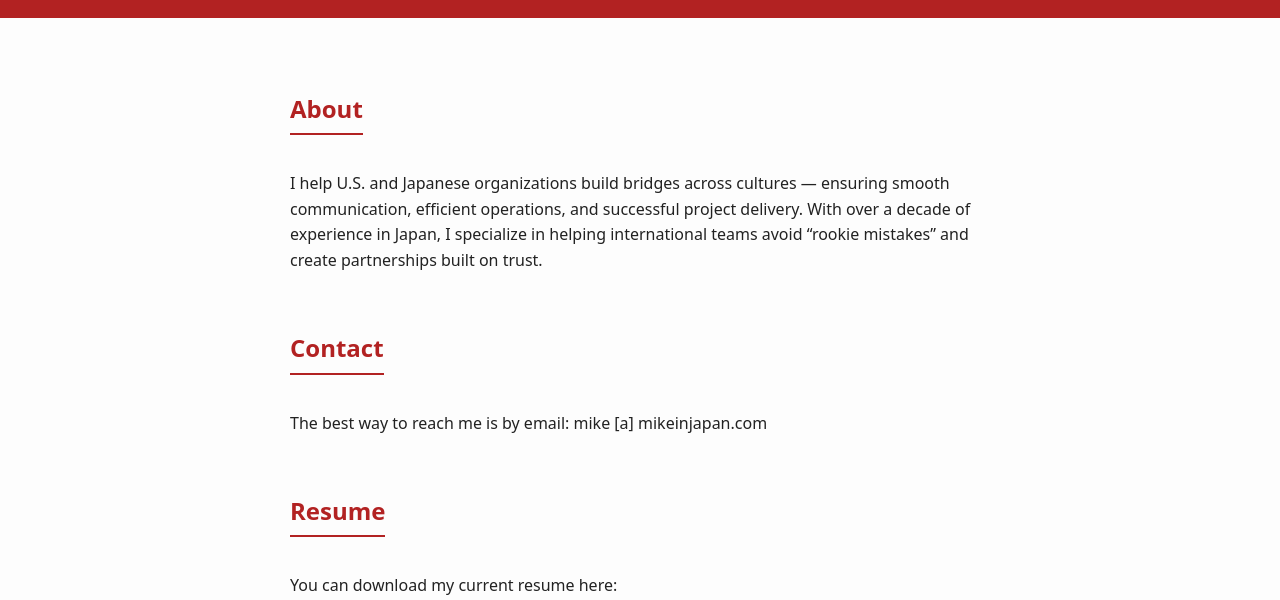
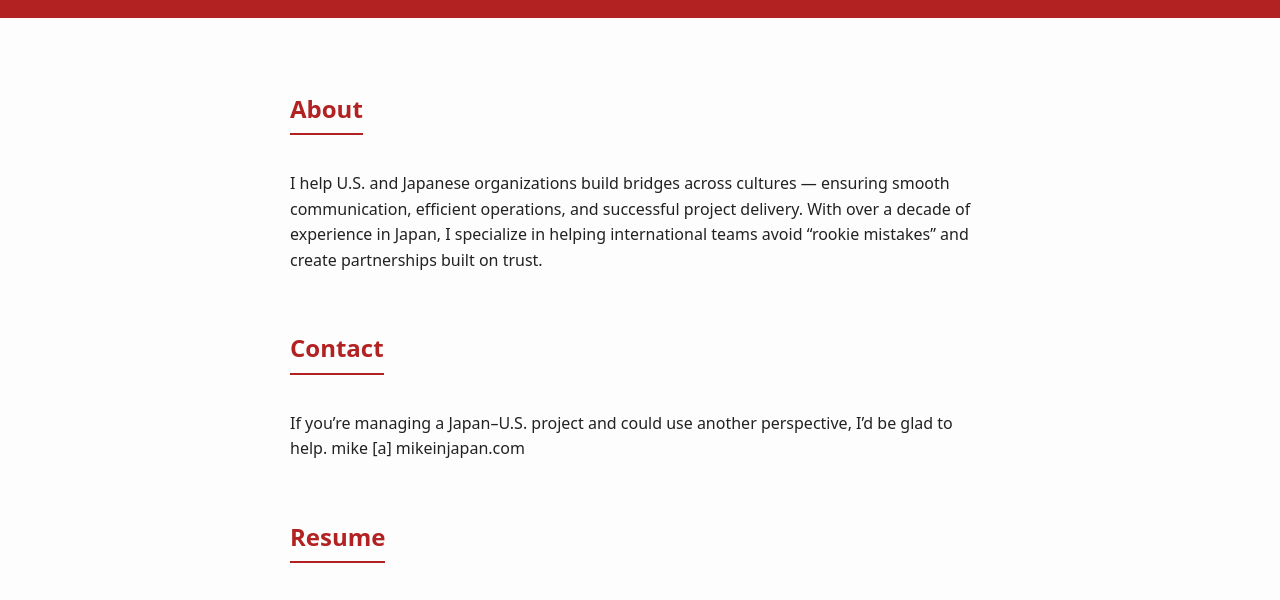
Before and after one commit to mikeinjapan/mikeinjapan.github.io, a plain HTML site: page index.html in a window 1280 px wide. Shown: the part 200-800 px from the top of the page. Drawn offline with Linux system fonts and the light colour scheme.

Commit message:
Update index.html

```diff
--- a/index.html
+++ b/index.html
@@ -104,15 +104,13 @@
     <section id="contact">
       <h2>Contact</h2>
       <p>
-        The best way to reach me is by email: mike [a] mikeinjapan.com
+        If you’re managing a Japan–U.S. project and could use another perspective, I’d be glad to help.
+        mike [a] mikeinjapan.com
       </p>
     </section>
 
     <section id="resume">
       <h2>Resume</h2>
-      <p>
-        You can download my current resume here:
-      </p>
       <p>
         <a href="public_resume.pdf" class="button" download>Download Resume (PDF)</a>
       </p>
```
